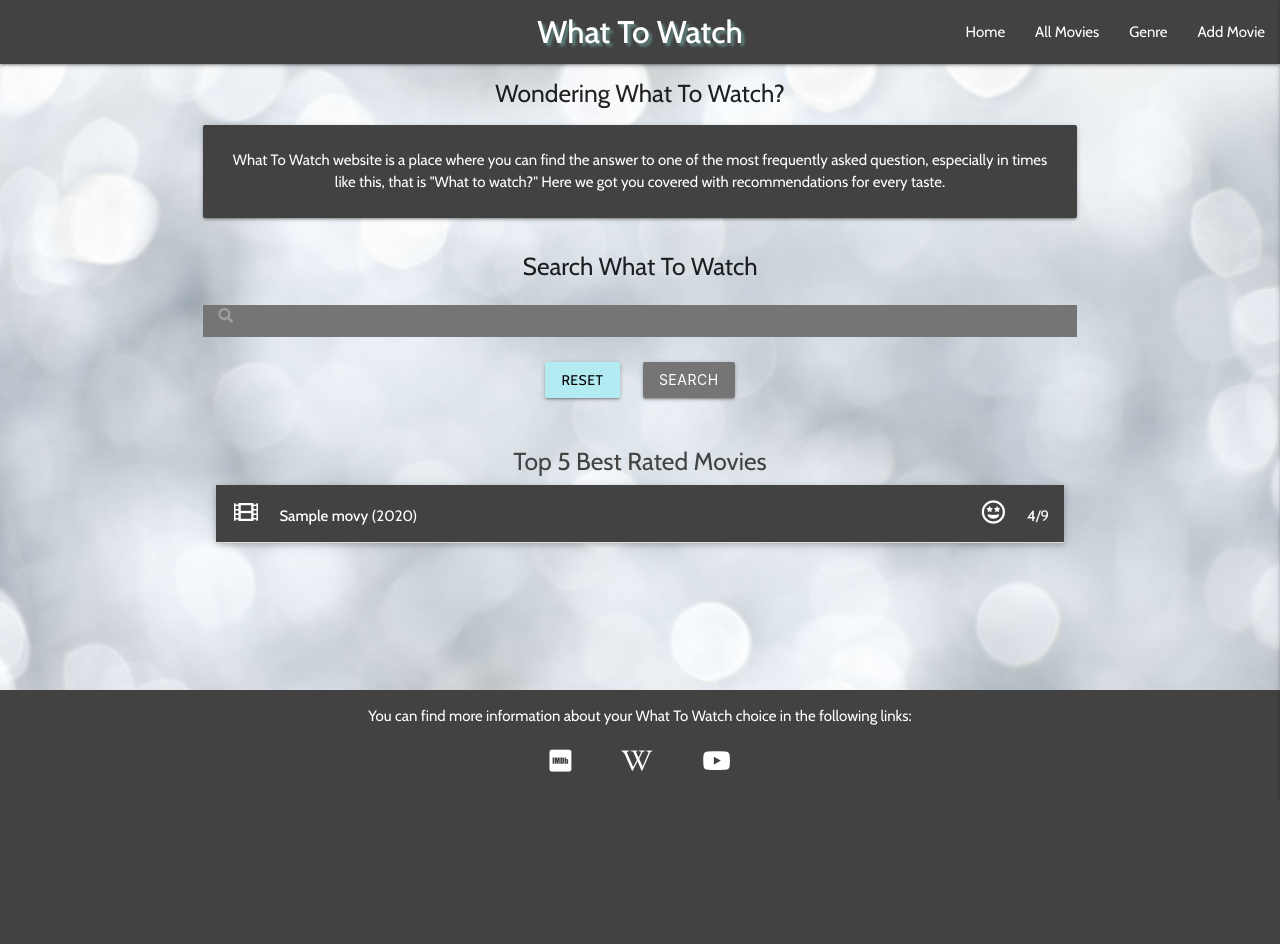
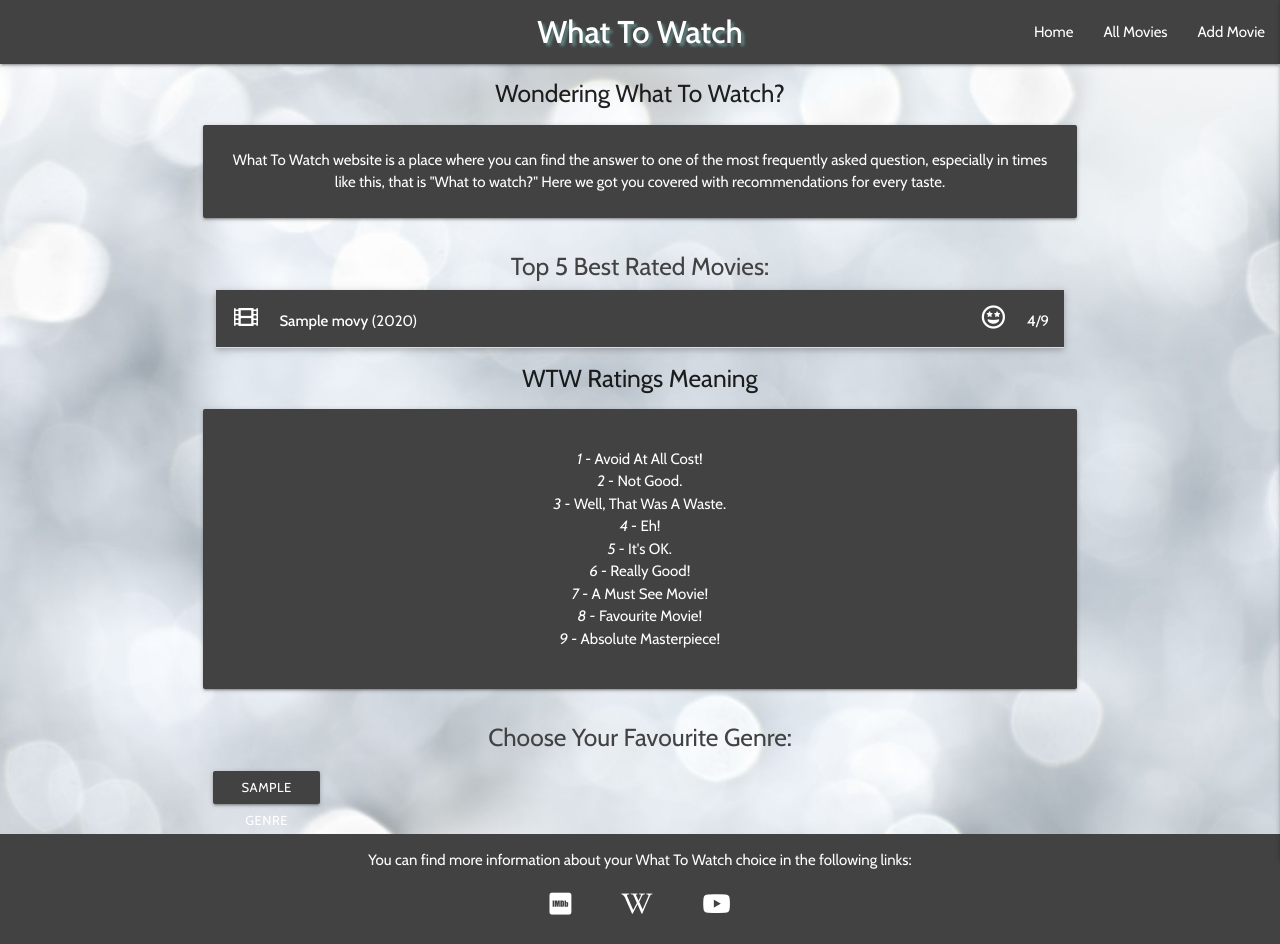
Before and after one commit to Code-Institute-Submissions/ms3-what-to-watch, a Flask app: page / in a window 1280 px wide. Before the commit the page ends 772 px from the top, so only its background shows below. Run offline with Flask 2, Linux system fonts and the light colour scheme; a database or web service that is not in the repository returns one stand-in record (values such as "Sample title"); some libraries are stand-ins or nearby versions.

Commit message:
Add card panel, and genre buttons, remove comments and commented out code

```diff
--- a/app.py
+++ b/app.py
@@ -1,6 +1,3 @@
-# The code for app.py is written following the
-# CI "Putting it all together" mini-project
-# and furher developed for the needs of this project
 import os
 from flask import (
     Flask, flash, render_template,
@@ -23,18 +20,13 @@ mongo = PyMongo(app)
 @app.route("/")
 def get_home():
     movies = mongo.db.movies.find().sort("rating", -1,).limit(5)
-    return render_template("public.html", movies=movies)
+    genres = list(mongo.db.genres.find().sort("genre_name", 1))
+    return render_template("public.html", movies=movies, genres=genres)
 
 
 @app.route("/movies/all")
 def get_movies():
-    query = request.args.get('search')
-    movies = []
-    if query:
-        movies = list(mongo.db.movies.find({"$text": {"$search": query}}))
-    else:
-        movies = list(mongo.db.movies.find())
-
+    movies = list(mongo.db.movies.find().sort("genre_name", 1))
     genres = list(mongo.db.genres.find().sort("genre_name", 1))
     return render_template("movies.html", movies=movies, genres=genres)
 
@@ -44,7 +36,6 @@ def add_movie():
     if request.method == "POST":
         mongo.db.movies.insert_one(request.form.to_dict())
         flash("You Have Added A Movie")
-        # return redirect(url_for("get_movies"))
 
     genres = mongo.db.genres.find().sort("genre_name", 1)
     return render_template("add_movie.html", genres=genres)
@@ -69,12 +60,6 @@ def delete_movie(movie_id):
     return redirect(url_for("get_home"))
 
 
-@app.route("/genres")
-def get_genres():
-    genres = list(mongo.db.genres.find().sort("genre_name", 1))
-    return render_template("genres.html", genres=genres)
-
-
 @app.route("/genre/<genre_name>/movies")
 def get_genre_movies(genre_name):
     movies = list(mongo.db.movies.find({"genre_name": genre_name}))
--- a/templates/add_movie.html
+++ b/templates/add_movie.html
@@ -1,9 +1,6 @@
 {% extends "base.html" %}
 {% block content %}
 
-    <!-- The code for the add movie form is from CI "Putting
-         it all together" mini-project and further
-         developed for the needs of this project -->
     <h4 class="center-align grey-text text-darken-3">Add Movie</h4>
 
     <div class="row add-form">
--- a/templates/base.html
+++ b/templates/base.html
@@ -13,7 +13,6 @@
 </head>
 <body>
 
-    <!-- Navbar and Sidebar from Materialize -->
     <header>
         <nav class="nav-extended grey darken-3">
             <div class="nav-wrapper">
@@ -22,7 +21,6 @@
                 <ul class="right hide-on-med-and-down">
                     <li><a href="{{ url_for('get_home') }}">Home</a></li>
                     <li><a href="{{ url_for('get_movies') }}">All Movies</a></li>
-                    <li><a href="{{ url_for('get_genres') }}">Genre</a></li>
                     <li><a href="{{ url_for('add_movie') }}">Add Movie</a></li>
                 </ul>
             </div>
@@ -32,13 +30,11 @@
             <li><h4 class="center-align grey-text text-darken-3">What To Watch</h4></li>
             <li><a href="{{ url_for('get_home') }}">Home</a></li>
             <li><a href="{{ url_for('get_movies') }}">All Movies</a></li>
-            <li><a href="{{ url_for('get_genres') }}">Genre</a></li>
             <li><a href="{{ url_for('add_movie') }}">Add Movie</a></li>
         </ul>
     </header>
 
     <section>
-        <!-- flash messages code is from CI "Putting it all together" mini-project -->
         {% with messages = get_flashed_messages() %}
             {% if messages %}
                 {% for message in messages %}
@@ -55,7 +51,6 @@
         {% endblock %}
     </main>
 
-    <!-- Footer from Materialize -->
     <footer class="page-footer grey darken-3">
         <div class="row">
             <div class="col s12 center-align">
--- a/templates/edit_movie.html
+++ b/templates/edit_movie.html
@@ -1,9 +1,6 @@
 {% extends "base.html" %}
 {% block content %}
 
-    <!-- The code for the edit movie form is made with the CI "Putting
-         it all together" mini-project and further
-         developed for the needs of this project -->
     <h4 class="center-align grey-text text-darken-3">Edit Movie Info</h4>
 
     <div class="row add-form">
--- a/templates/genre_movies.html
+++ b/templates/genre_movies.html
@@ -21,10 +21,10 @@
                         <p>Director: <em>{{ movie.director }}</em></p>
                         <p>Stars: <em>{{ movie.main_cast }}</em></p>
                         <p>Country: <em>{{ movie.country }}</em></p>
+                        <p>Year: <em>{{ movie.year }}</em></p>
                         <p>Language: <em>{{ movie.language }}</em></p>
                         <p>WTW Rating: <em>{{ movie.rating }} out of 9</em></p>
                         <div class="col s12">
-                            <!--If I have time! - Put here star rating for the movie  -->
                             <a href="{{ url_for('edit_movie', movie_id=movie._id) }}"
                                 class="btn-small waves-effect black-text cyan lighten-5">
                                 Edit
--- a/templates/public.html
+++ b/templates/public.html
@@ -15,26 +15,7 @@
         </div>
     </div>
 
-    <h5 class="center-align">Search What To Watch</h5>
-
-    <div class="row nav-wrapper">
-        <form method="GET" action="{{ url_for('get_movies') }}" class="col s12">
-            <div class="input-field col s12 grey darken-1 white-text search-style">
-                <input id="search" name="search" type="search" minlength="2" required>
-                <label for="search" class="label-icon">
-                    <i class="fas fa-search"></i>
-                </label>
-            </div>
-            <div class="row col s12 center-align">
-                <a href="{{ url_for('get_home') }}"
-                    class="cyan lighten-4 btn black-text search-button">Reset</a>
-                <button type="submit" class="btn grey darken-1 search-button"
-                    value="submit">Search</button>
-            </div>
-        </form>
-    </div>
-
-    <h5 class="center-align grey-text text-darken-3">Top 5 Best Rated Movies</h5>
+    <h5 class="center-align grey-text text-darken-3">Top 5 Best Rated Movies:</h5>
 
     <ul class="collapsible popout">
         {% for movie in movies %}
@@ -53,6 +34,7 @@
                     <p>Genre: <em>{{ movie.genre_name }}</em></p>
                     <p>Director: <em>{{ movie.director }}</em></p>
                     <p>Stars: <em>{{ movie.main_cast }}</em></p>
+                    <p>Year: <em>{{ movie.year }}</em></p>
                     <p>Country: <em>{{ movie.country }}</em></p>
                     <p>Language: <em>{{ movie.language }}</em></p>
                     <p>WTW Rating: <em>{{ movie.rating }} out of 9</em></p>
@@ -71,4 +53,37 @@
         {% endfor %}
     </ul>
 
+    <h5 class="center-align">WTW Ratings Meaning</h5>
+
+    <div class="row">
+        <div class="col s12">
+            <div class="card-panel center-align grey darken-3 white-text">
+                <ul>
+                    <li><em>1 -</em> Avoid At All Cost!</li>
+                    <li><em>2 -</em> Not Good.</li>
+                    <li><em>3 -</em> Well, That Was A Waste.</li>
+                    <li><em>4 -</em> Eh!</li>
+                    <li><em>5 -</em> It's OK.</li>
+                    <li><em>6 -</em> Really Good!</li>
+                    <li><em>7 -</em> A Must See Movie!</li>
+                    <li><em>8 -</em> Favourite Movie!</li>
+                    <li><em>9 -</em> Absolute Masterpiece!</li>
+                </ul>
+            </div>
+        </div>
+    </div>
+
+    <h5 class="center-align grey-text text-darken-3">Choose Your Favourite Genre:</h5>
+
+    <div class="row">
+        {% for genre in genres %}
+        <div class="col s5 m2 center-align genre-btn">
+            <div class="card-action">
+                <a href="{{ url_for('get_genre_movies', genre_name=genre.genre_name) }}"
+                    class="btn-small center-align grey darken-3">{{ genre.genre_name }}</a>
+            </div>
+        </div>
+        {% endfor %}
+    </div>
+
 {% endblock %}
```
Also changed, not shown: templates/movies.html (+1 -29 lines). Lines whose indentation alone changed are shown as unchanged.
